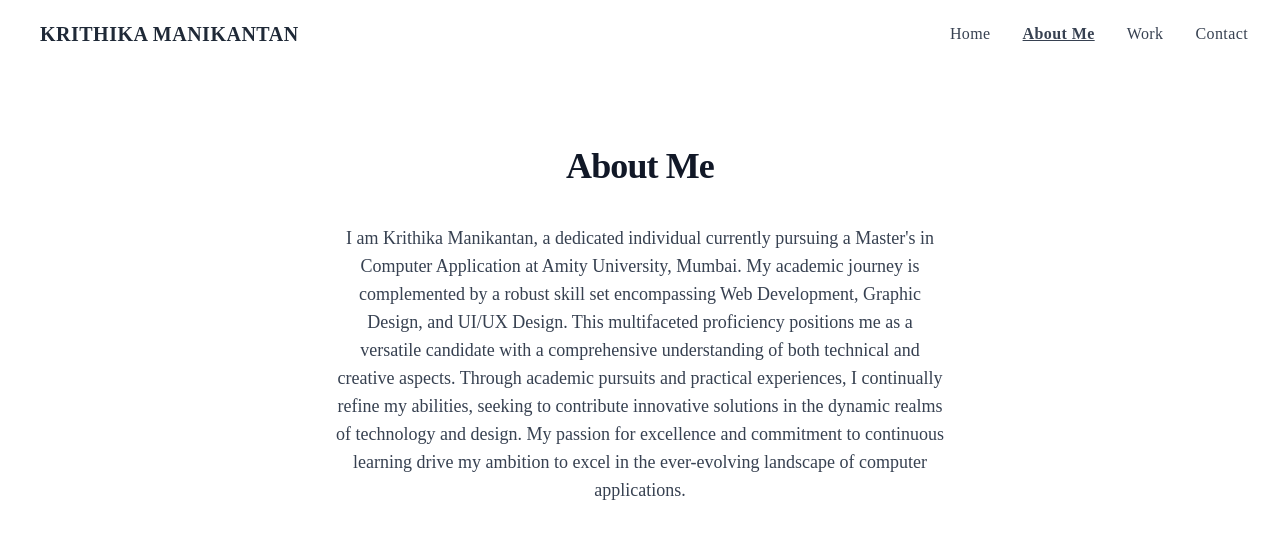
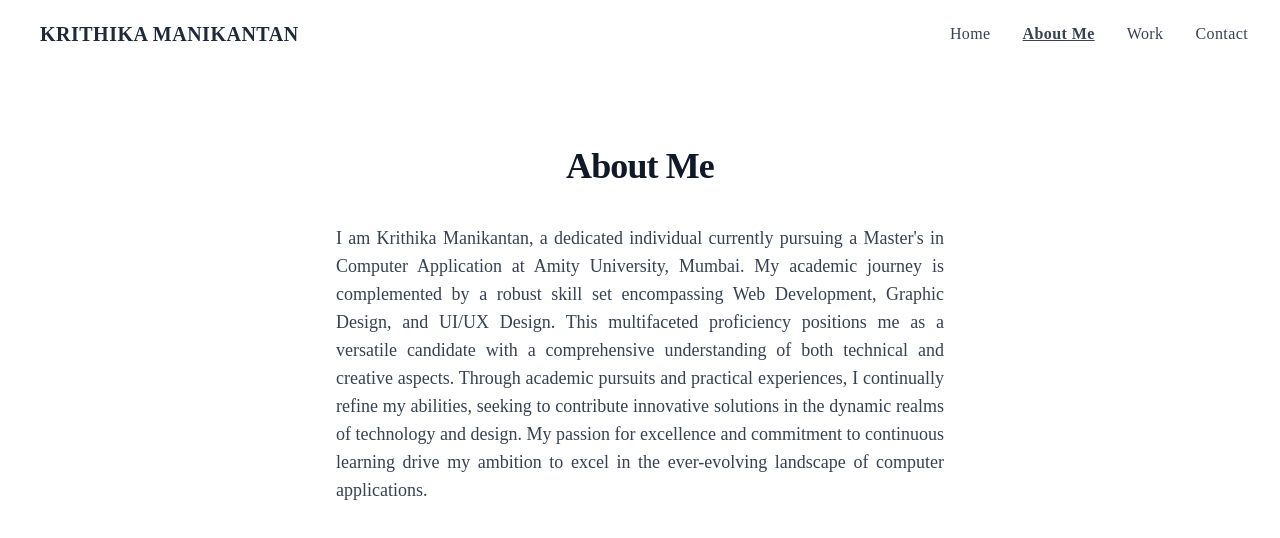
Before and after one commit to Khushi2402/Portfolio-Project, a React (Create React App) app: page /about in a window 1280 px wide. Shown: the top 538 px of the page. Built offline with nearby package versions, Linux system fonts and the light colour scheme.

Commit message:
Final changes

```diff
--- a/src/components/About.jsx
+++ b/src/components/About.jsx
@@ -9,7 +9,7 @@ const About = () => {
         <h2 className="font-name mb-10 font-sans text-3xl font-bold tracking-tight text-gray-900 sm:text-4xl sm:leading-none">
           About Me
         </h2>
-        <p className="font-nav text-base text-gray-700 md:text-lg sm:px-4">
+        <p className="font-nav text-base  text-justify text-gray-700 md:text-lg sm:px-4">
 
 I am Krithika Manikantan, a dedicated individual currently pursuing a Master's in Computer Application at Amity University, Mumbai. My academic journey is complemented by a robust skill set encompassing Web Development, Graphic Design, and UI/UX Design. This multifaceted proficiency positions me as a versatile candidate with a comprehensive understanding of both technical and creative aspects. Through academic pursuits and practical experiences, I continually refine my abilities, seeking to contribute innovative solutions in the dynamic realms of technology and design. My passion for excellence and commitment to continuous learning drive my ambition to excel in the ever-evolving landscape of computer applications.
         </p>
```
